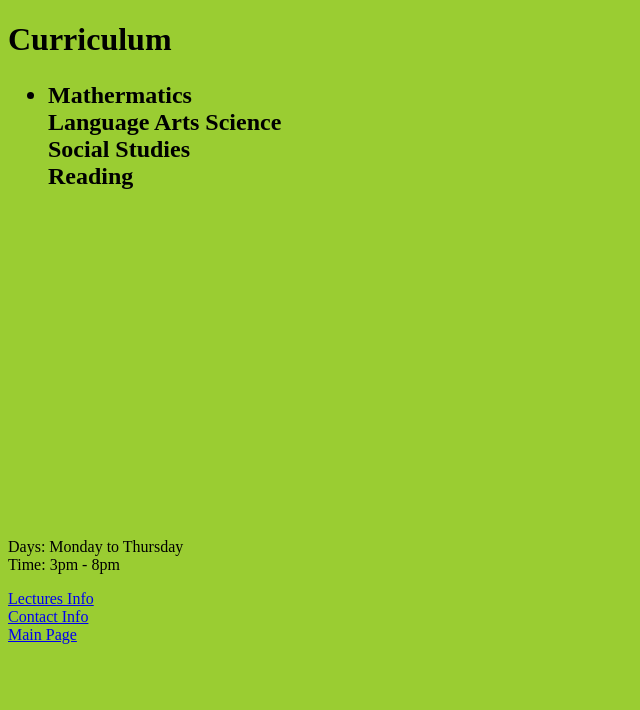
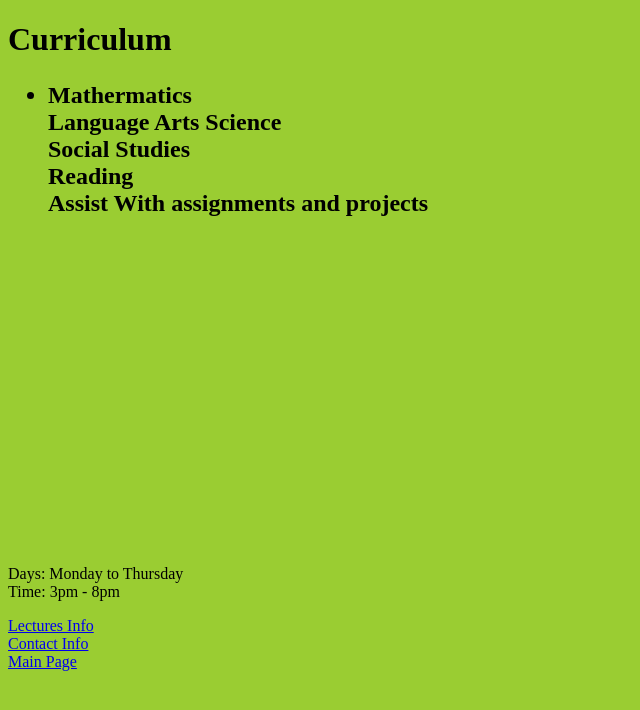
Before and after one commit to April0603/Kaydian-s-page, a plain HTML site: page Kaydian2.html in a window 1280 px wide. Shown: the whole page, without its empty margins (0-640 px from the left). Drawn offline with Linux system fonts and the light colour scheme; files whose address does not match are found by name.

Commit message:
Update Kaydian2.html

```diff
--- a/Kaydian2.html
+++ b/Kaydian2.html
@@ -24,6 +24,8 @@
         Social Studies
         <br>
         Reading
+            <br>
+            Assist With assignments and projects
         </li>
         </ul>
     </h2>
```
